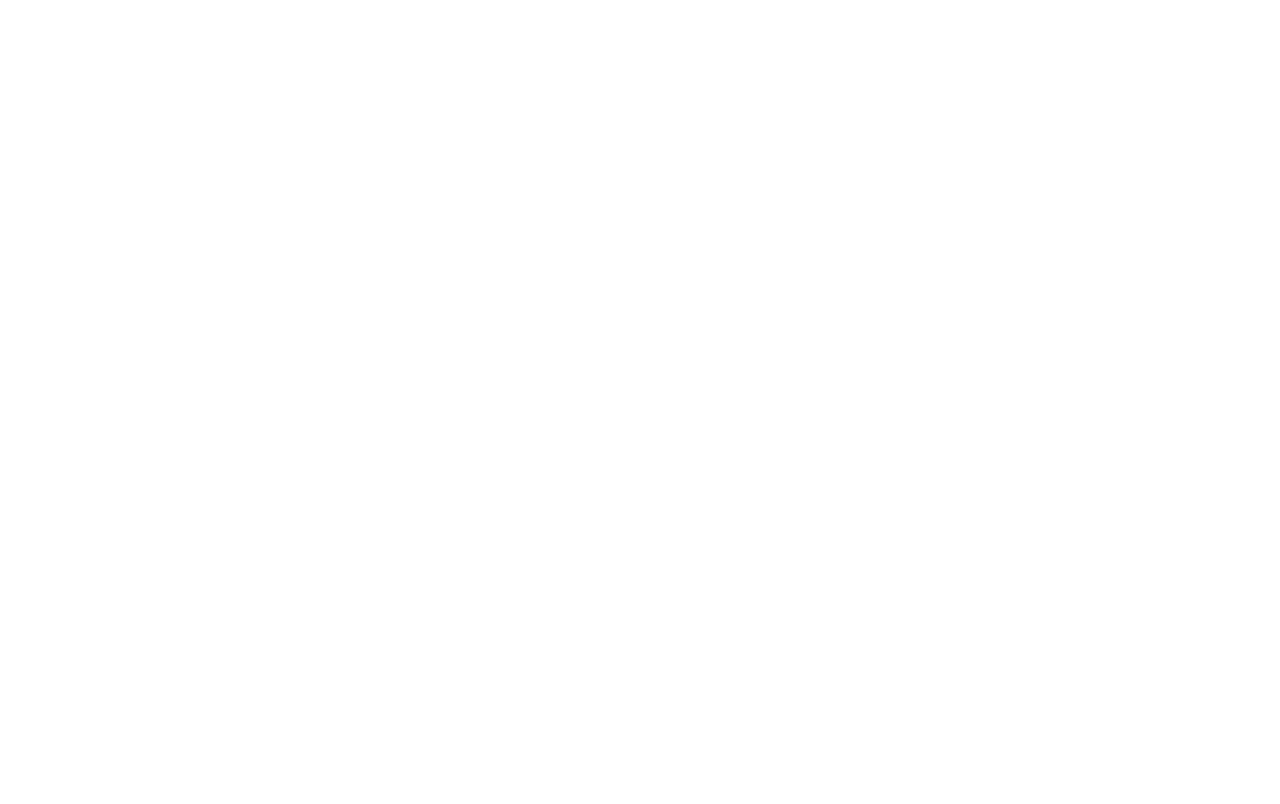
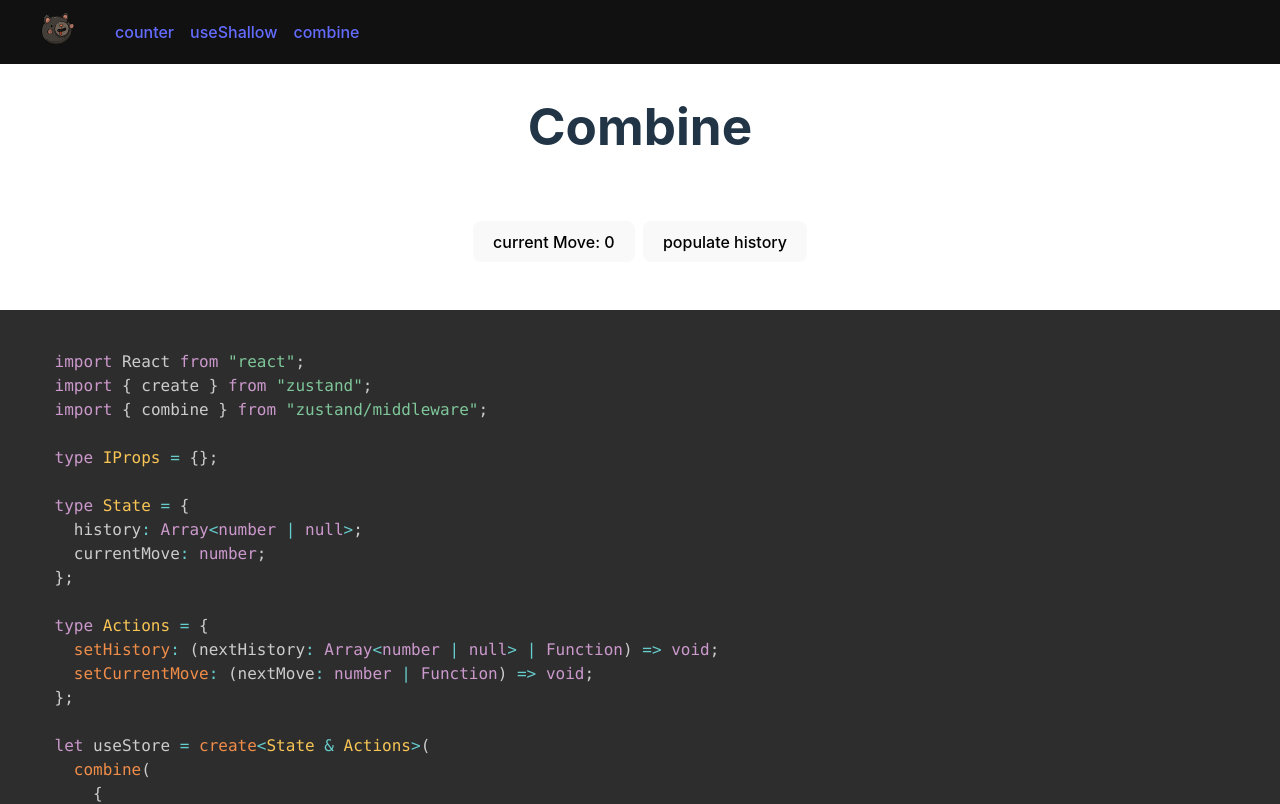
Before and after one commit to Rasoul678/zustand-react, a React (Vite) app: page /combine in a window 1280 px wide. Before the commit this address had no page. Shown: the top 804 px of the page. Built offline with nearby package versions, Linux system fonts and the light colour scheme.

Commit message:
:sparkles: with combine :)

```diff
--- a/src/components/counter/Counter.tsx
+++ b/src/components/counter/Counter.tsx
@@ -34,6 +34,7 @@
 
   return (
     <>
+      <h1>good old counter</h1>
       <div className="card">
         <button onClick={() => decrementCount(1)}>-</button>
         <button>count is {count}</button>
--- a/src/components/layout/AppLayout.tsx
+++ b/src/components/layout/AppLayout.tsx
@@ -16,8 +16,9 @@
             alt="Zustand logo"
           />
         </NavLink>
-        <NavLink to="/counter">Counter</NavLink>
+        <NavLink to="/counter">counter</NavLink>
         <NavLink to="/use-shallow">useShallow</NavLink>
+        <NavLink to="/combine">combine</NavLink>
       </nav>
       <Outlet />
     </main>
--- a/src/components/use-shallow/ShowNames.tsx
+++ b/src/components/use-shallow/ShowNames.tsx
@@ -26,6 +26,7 @@
 
   return (
     <>
+      <h1>useShallow</h1>
       <div className="card">{names.join(", ")}</div>
       <pre>
         <code className="language-typescript">{code}</code>
--- /dev/null
+++ b/src/components/with-combine/WithCombine.tsx
@@ -0,0 +1,70 @@
+import React from "react";
+import { create } from "zustand";
+import { combine } from "zustand/middleware";
+import { usePrism } from "../../hooks/usePrism";
+import { code } from "./code";
+
+type IProps = {};
+
+type State = {
+  history: Array<number | null>;
+  currentMove: number;
+};
+
+type Actions = {
+  setHistory: (nextHistory: Array<number | null> | Function) => void;
+  setCurrentMove: (nextMove: number | Function) => void;
+};
+
+let useStore = create<State & Actions>(
+  combine(
+    {
+      history: Array(9).fill(null),
+      currentMove: 0,
+    },
+    (set, _get) => ({
+      setHistory: (nextHistory: Array<number | null> | Function) => {
+        set((state) => ({
+          history:
+            typeof nextHistory === "function"
+              ? nextHistory(state.history)
+              : nextHistory,
+        }));
+      },
+      setCurrentMove: (nextCurrentMove: number | Function) => {
+        set((state) => ({
+          currentMove:
+            typeof nextCurrentMove === "function"
+              ? nextCurrentMove(state.currentMove)
+              : nextCurrentMove,
+        }));
+      },
+    })
+  )
+);
+
+const WithCombine: React.FC<IProps> = () => {
+  const { currentMove, history, setCurrentMove, setHistory } = useStore();
+
+  usePrism();
+
+  return (
+    <div>
+      <h1>Combine</h1>
+      <div className="card">
+        <button onClick={() => setCurrentMove(9)}>
+          current Move: {currentMove}
+        </button>
+        <button onClick={() => setHistory([1, 2, 3, 4, 5, 6, 7, 8, 9])}>
+          populate history
+        </button>
+      </div>
+      <p>{history.filter(Boolean).join(", ")}</p>
+      <pre>
+        <code className="language-typescript">{code}</code>
+      </pre>
+    </div>
+  );
+};
+
+export default WithCombine;
--- /dev/null
+++ b/src/components/with-combine/code.ts
@@ -0,0 +1,65 @@
+export let code = `
+    import React from "react";
+    import { create } from "zustand";
+    import { combine } from "zustand/middleware";
+
+    type IProps = {};
+
+    type State = {
+      history: Array<number | null>;
+      currentMove: number;
+    };
+
+    type Actions = {
+      setHistory: (nextHistory: Array<number | null> | Function) => void;
+      setCurrentMove: (nextMove: number | Function) => void;
+    };
+
+    let useStore = create<State & Actions>(
+      combine(
+        {
+          history: Array(9).fill(null),
+          currentMove: 0,
+        },
+        (set, _get) => ({
+          setHistory: (nextHistory: Array<number | null> | Function) => {
+            set((state) => ({
+              history:
+                typeof nextHistory === "function"
+                  ? nextHistory(state.history)
+                  : nextHistory,
+            }));
+          },
+          setCurrentMove: (nextCurrentMove: number | Function) => {
+            set((state) => ({
+              currentMove:
+                typeof nextCurrentMove === "function"
+                  ? nextCurrentMove(state.currentMove)
+                  : nextCurrentMove,
+            }));
+          },
+        })
+      )
+    );
+
+    const WithCombine: React.FC<IProps> = () => {
+      const { currentMove, history, setCurrentMove, setHistory } = useStore();
+
+      return (
+        <div>
+          <h1>Combine</h1>
+          <div className="card">
+            <button onClick={() => setCurrentMove(9)}>
+              current Move: {currentMove}
+            </button>
+            <button onClick={() => setHistory([1, 2, 3, 4, 5, 6, 7, 8, 9])}>
+              populate history
+            </button>
+          </div>
+          <p>{history.filter(Boolean).join(", ")}</p>
+        </div>
+      );
+    };
+
+    export default WithCombine;
+`;
--- a/src/main.tsx
+++ b/src/main.tsx
@@ -7,6 +7,7 @@
 import Counter from "./components/counter/Counter.tsx";
 import AppLayout from "./components/layout/AppLayout.tsx";
 import ShowStateKeys from "./components/use-shallow/ShowNames.tsx";
+import WithCombine from "./components/with-combine/WithCombine.tsx";
 
 const rootElement = document.getElementById("root");
 const root = createRoot(rootElement!);
@@ -19,6 +20,7 @@
           <Route index element={<App />} />
           <Route path="counter" element={<Counter />} />
           <Route path="use-shallow" element={<ShowStateKeys />} />
+          <Route path="combine" element={<WithCombine />} />
         </Route>
       </Routes>
     </BrowserRouter>
--- a/tsconfig.app.json
+++ b/tsconfig.app.json
@@ -20,8 +20,8 @@
     "noUnusedLocals": true,
     "noUnusedParameters": true,
     "noFallthroughCasesInSwitch": true,
-    "noUncheckedSideEffectImports": true,
-    "noImplicitAny": false
+    "noUncheckedSideEffectImports": true
+    // "noImplicitAny": false
   },
   "include": ["src"]
 }
```
Also changed, not shown: src/components/use-shallow/code.ts (indentation only).
